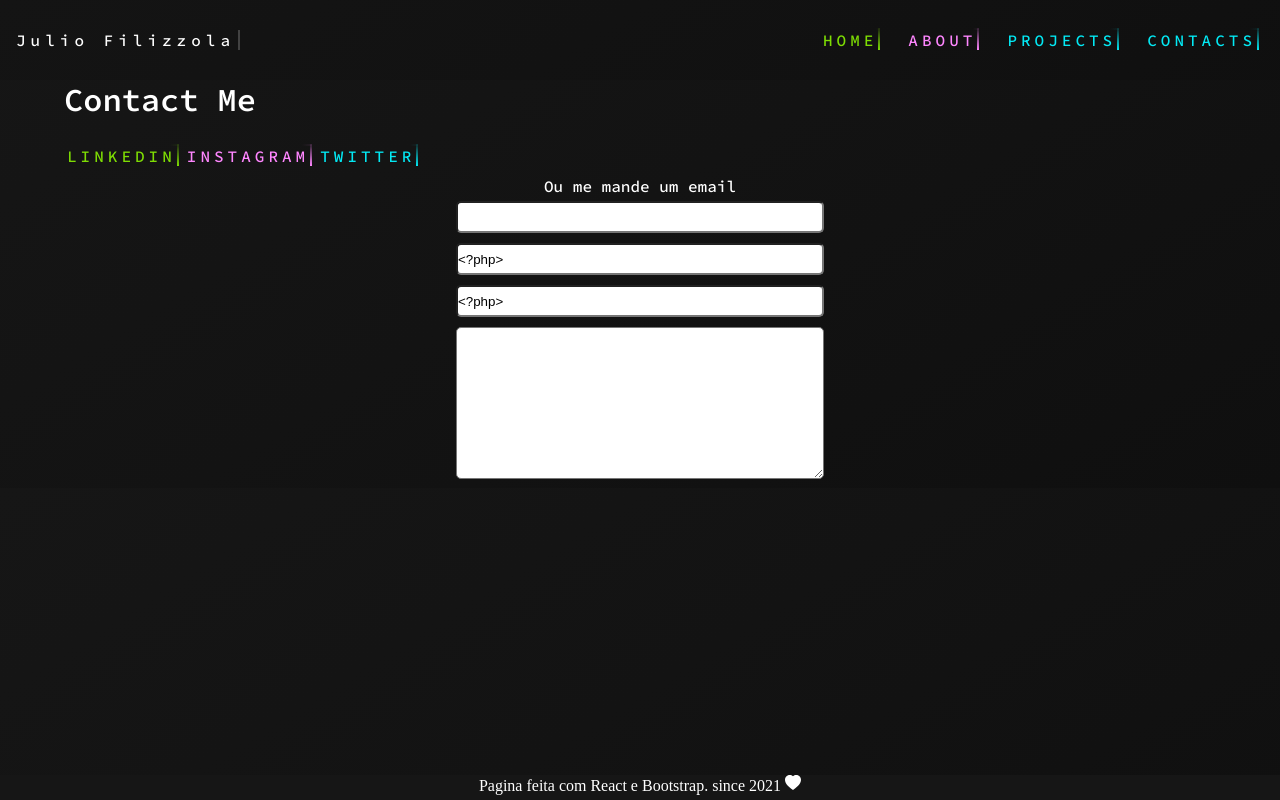
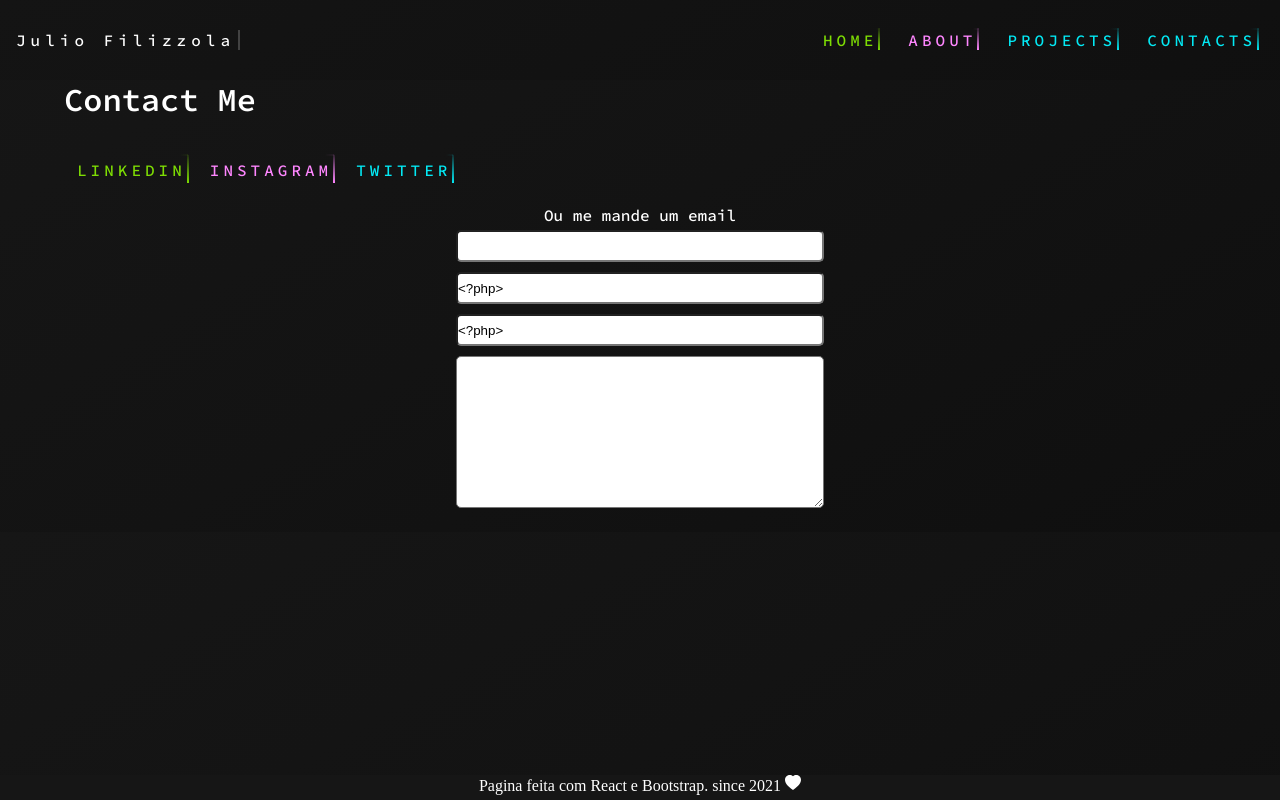
Before and after one commit to juliofilizzola/juliofilizzola-portfolio, a React (Create React App) app: page /contacts in a window 1280 px wide. Built offline with nearby package versions, Linux system fonts and the light colour scheme.

Commit message:
finalizando contact

```diff
--- a/src/pages/Contacts.jsx
+++ b/src/pages/Contacts.jsx
@@ -8,7 +8,7 @@ function Contacts() {
       <Header />
       <div className="container-contact">
         <h1>Contact Me</h1>
-        <div>
+        <div className="contact">
 
           <a
             href="https://www.linkedin.com/in/julio-filizzola/"
--- a/src/pages/contacts.scss
+++ b/src/pages/contacts.scss
@@ -7,29 +7,21 @@
     margin-bottom: 20px;
   }
 
-  // a {
-  //   margin-top: 250px;
-  //   text-decoration: none;
-  //   margin: 250px 20px;
-  //   color: #fff;
-  //   cursor: pointer;
-  //   border: 1px solid #fff;
-  //   border-radius: 3px;
-  //   padding: 5px;
-  // }
-
+  .contact {
+    height: 50px;
     a {
+      border-radius: 3px;
       position: relative;
       display: inline-block;
-    padding: 2px 3px;
-    margin: 4px 0;
+      padding: 6px 3px;
+      margin: 14px 10px;
       color: #03e9f4;
       text-decoration: none;
       text-transform: uppercase;
       transition: 0.5s;
       letter-spacing: 4px;
       overflow: hidden;
-    margin-right: 5px;
+      margin-right: 8px;
     }
 
     a:hover {
@@ -37,7 +29,7 @@
       border: 1px solid #03e9f4;
       color: #050801;
       box-shadow: 0 0 5px #03e9f4,
-                0 0 25px #03e9f4;
+                  0 0 15px #03e9f4;
       -webkit-box-reflect:below 1px linear-gradient(transparent, #0005);
     }
 
@@ -128,9 +120,11 @@
       }
 
   }
+  }
 
   .container-contact-forms {
     display: flex;
+    margin: 15px;
     flex-direction: column;
     align-items: center;
 
```
Lines whose indentation alone changed are shown as unchanged.
